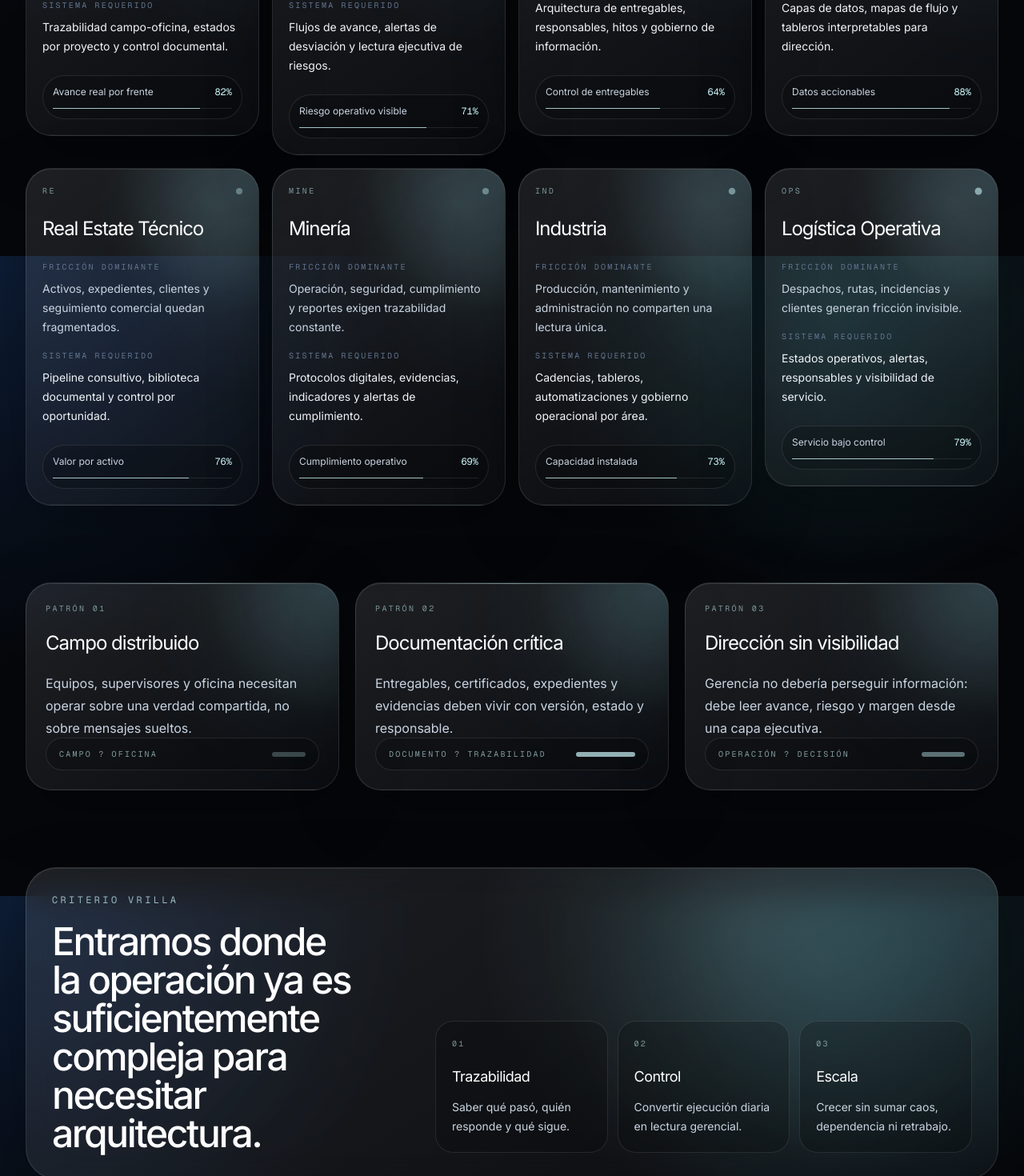
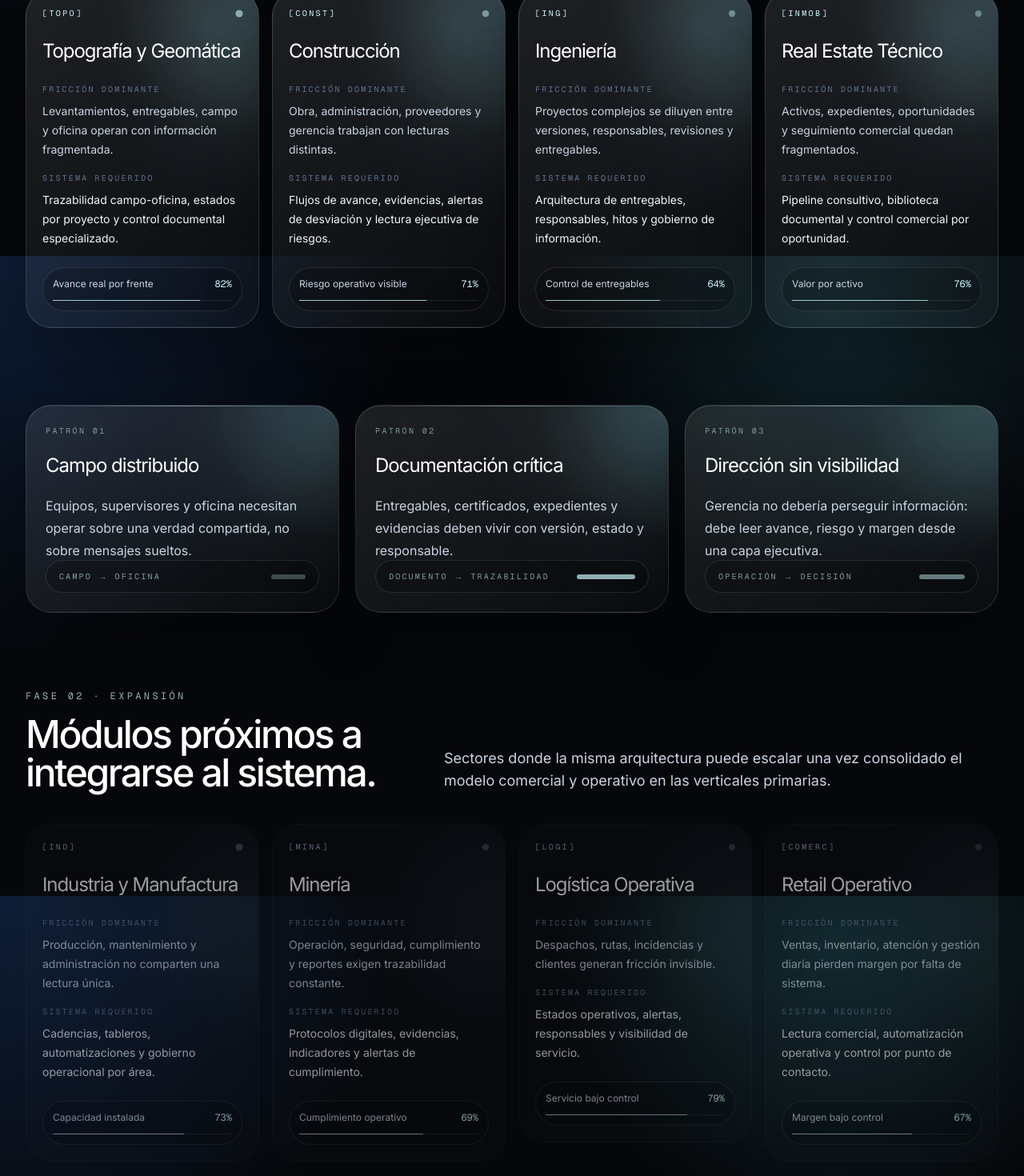
Before and after one commit to antoniobravocabanillas/vrilla.latam, a Next.js app: page /industrias in a window 1280 px wide. Shown: the part 1280-2750 px from the top of the page at 80% size. Built offline with nearby package versions, Linux system fonts and the light colour scheme.

Commit message:
Refine industries phases and CTA

```diff
--- a/src/components/industries-visual.tsx
+++ b/src/components/industries-visual.tsx
@@ -2,7 +2,7 @@
 
 import { motion } from "framer-motion";
 import { ArrowUpRight } from "lucide-react";
-import { Reveal } from "@/components/ui-primitives";
+import { PremiumLink, Reveal } from "@/components/ui-primitives";
 
 type Industry = {
   name: string;
@@ -11,90 +11,104 @@ type Industry = {
   system: string;
   executiveSignal: string;
   metric: string;
+  phase: "primary" | "expansion";
 };
 
-export const industrySystems: Industry[] = [
+const primaryIndustries: Industry[] = [
   {
-    name: "Topografía",
+    name: "Topografía y Geomática",
     code: "TOPO",
-    friction: "Cuadrillas, entregables y aprobaciones viven en canales separados.",
-    system: "Trazabilidad campo-oficina, estados por proyecto y control documental.",
+    friction: "Levantamientos, entregables, campo y oficina operan con información fragmentada.",
+    system: "Trazabilidad campo-oficina, estados por proyecto y control documental especializado.",
     executiveSignal: "Avance real por frente",
     metric: "82%",
+    phase: "primary",
   },
   {
     name: "Construcción",
-    code: "BUILD",
-    friction: "Obra, administración, proveedores y gerencia operan con lecturas distintas.",
-    system: "Flujos de avance, alertas de desviación y lectura ejecutiva de riesgos.",
+    code: "CONST",
+    friction: "Obra, administración, proveedores y gerencia trabajan con lecturas distintas.",
+    system: "Flujos de avance, evidencias, alertas de desviación y lectura ejecutiva de riesgos.",
     executiveSignal: "Riesgo operativo visible",
     metric: "71%",
+    phase: "primary",
   },
   {
     name: "Ingeniería",
-    code: "ENG",
-    friction: "Proyectos complejos se diluyen entre versiones, responsables y revisiones.",
+    code: "ING",
+    friction: "Proyectos complejos se diluyen entre versiones, responsables, revisiones y entregables.",
     system: "Arquitectura de entregables, responsables, hitos y gobierno de información.",
     executiveSignal: "Control de entregables",
     metric: "64%",
-  },
-  {
-    name: "Geomática",
-    code: "GEO",
-    friction: "Datos técnicos valiosos no siempre se traducen en decisión empresarial.",
-    system: "Capas de datos, mapas de flujo y tableros interpretables para dirección.",
-    executiveSignal: "Datos accionables",
-    metric: "88%",
+    phase: "primary",
   },
   {
     name: "Real Estate Técnico",
-    code: "RE",
-    friction: "Activos, expedientes, clientes y seguimiento comercial quedan fragmentados.",
-    system: "Pipeline consultivo, biblioteca documental y control por oportunidad.",
+    code: "INMOB",
+    friction: "Activos, expedientes, oportunidades y seguimiento comercial quedan fragmentados.",
+    system: "Pipeline consultivo, biblioteca documental y control comercial por oportunidad.",
     executiveSignal: "Valor por activo",
     metric: "76%",
+    phase: "primary",
   },
+];
+
+const expansionIndustries: Industry[] = [
   {
-    name: "Minería",
-    code: "MINE",
-    friction: "Operación, seguridad, cumplimiento y reportes exigen trazabilidad constante.",
-    system: "Protocolos digitales, evidencias, indicadores y alertas de cumplimiento.",
-    executiveSignal: "Cumplimiento operativo",
-    metric: "69%",
-  },
-  {
-    name: "Industria",
+    name: "Industria y Manufactura",
     code: "IND",
     friction: "Producción, mantenimiento y administración no comparten una lectura única.",
     system: "Cadencias, tableros, automatizaciones y gobierno operacional por área.",
     executiveSignal: "Capacidad instalada",
     metric: "73%",
+    phase: "expansion",
+  },
+  {
+    name: "Minería",
+    code: "MINA",
+    friction: "Operación, seguridad, cumplimiento y reportes exigen trazabilidad constante.",
+    system: "Protocolos digitales, evidencias, indicadores y alertas de cumplimiento.",
+    executiveSignal: "Cumplimiento operativo",
+    metric: "69%",
+    phase: "expansion",
   },
   {
     name: "Logística Operativa",
-    code: "OPS",
+    code: "LOGI",
     friction: "Despachos, rutas, incidencias y clientes generan fricción invisible.",
     system: "Estados operativos, alertas, responsables y visibilidad de servicio.",
     executiveSignal: "Servicio bajo control",
     metric: "79%",
+    phase: "expansion",
+  },
+  {
+    name: "Retail Operativo",
+    code: "COMERC",
+    friction: "Ventas, inventario, atención y gestión diaria pierden margen por falta de sistema.",
+    system: "Lectura comercial, automatización operativa y control por punto de contacto.",
+    executiveSignal: "Margen bajo control",
+    metric: "67%",
+    phase: "expansion",
   },
 ];
+
+export const industrySystems = [...primaryIndustries, ...expansionIndustries];
 
 const operatingPatterns = [
   {
     title: "Campo distribuido",
     body: "Equipos, supervisores y oficina necesitan operar sobre una verdad compartida, no sobre mensajes sueltos.",
-    signal: "Campo ? Oficina",
+    signal: "Campo → Oficina",
   },
   {
     title: "Documentación crítica",
     body: "Entregables, certificados, expedientes y evidencias deben vivir con versión, estado y responsable.",
-    signal: "Documento ? Trazabilidad",
+    signal: "Documento → Trazabilidad",
   },
   {
     title: "Dirección sin visibilidad",
     body: "Gerencia no debería perseguir información: debe leer avance, riesgo y margen desde una capa ejecutiva.",
-    signal: "Operación ? Decisión",
+    signal: "Operación → Decisión",
   },
 ];
 
@@ -118,15 +132,12 @@ export function IndustriesExperience() {
         </Reveal>
       </section>
 
-      <section className="container-shell pb-24">
-        <div className="grid gap-4 sm:grid-cols-2 xl:grid-cols-4">
-          {industrySystems.map((industry, index) => (
-            <Reveal key={industry.name} delay={index * 0.035} direction={index % 2 === 0 ? "left" : "right"}>
-              <IndustryCard industry={industry} index={index} />
-            </Reveal>
-          ))}
-        </div>
-      </section>
+      <IndustryPhase
+        eyebrow="Fase 01 · Sectores primarios"
+        title="Donde VRILLA puede generar impacto inmediato."
+        copy="Verticales técnicas con alto valor económico, procesos complejos y baja madurez digital. Aquí concentramos foco comercial, aprendizaje y validación operativa."
+        industries={primaryIndustries}
+      />
 
       <section className="container-shell pb-24">
         <div className="grid gap-5 lg:grid-cols-3">
@@ -154,50 +165,92 @@ export function IndustriesExperience() {
         </div>
       </section>
 
+      <IndustryPhase
+        eyebrow="Fase 02 · Expansión"
+        title="Módulos próximos a integrarse al sistema."
+        copy="Sectores donde la misma arquitectura puede escalar una vez consolidado el modelo comercial y operativo en las verticales primarias."
+        industries={expansionIndustries}
+        expansion
+      />
+
       <section className="container-shell pb-24">
-        <div className="relative overflow-hidden rounded-[2.4rem] border border-white/10 p-6 surface-panel lg:p-8">
-          <div className="absolute inset-0 bg-[radial-gradient(circle_at_75%_20%,rgba(189,248,255,0.12),transparent_36%)]" />
-          <div className="relative grid gap-8 lg:grid-cols-[0.8fr_1.2fr] lg:items-end">
-            <Reveal direction="left">
-              <div>
-                <p className="font-mono text-xs uppercase tracking-[0.28em] text-cyan-100/70">Criterio VRILLA</p>
-                <h2 className="mt-5 max-w-2xl text-balance text-4xl font-medium tracking-[-0.05em] text-white sm:text-5xl">
-                  Entramos donde la operación ya es suficientemente compleja para necesitar arquitectura.
-                </h2>
+        <Reveal direction="up">
+          <div className="relative overflow-hidden rounded-[2.4rem] border border-cyan-100/15 p-8 text-center surface-panel lg:p-10">
+            <div className="absolute inset-0 bg-[radial-gradient(circle_at_50%_0%,rgba(190,248,255,0.13),transparent_34%)]" />
+            <div className="relative mx-auto max-w-3xl">
+              <p className="font-mono text-xs uppercase tracking-[0.28em] text-cyan-100/70">Diagnóstico por contexto</p>
+              <h2 className="mt-5 text-balance text-3xl font-medium tracking-[-0.045em] text-white sm:text-4xl">
+                ¿Tu industria no está en la lista o requiere una solución a medida?
+              </h2>
+              <p className="mx-auto mt-5 max-w-2xl text-lg leading-8 text-slate-300">
+                Analizamos tu operación como un sistema, no como un nicho. Si existe fricción operativa, trazabilidad débil o baja visibilidad ejecutiva, podemos mapear el camino.
+              </p>
+              <div className="mt-8">
+                <PremiumLink href="/contacto">Solicitar Diagnóstico Operacional</PremiumLink>
               </div>
-            </Reveal>
-            <Reveal direction="right" delay={0.08}>
-              <div className="grid gap-3 sm:grid-cols-3">
-                {[
-                  ["01", "Trazabilidad", "Saber qué pasó, quién responde y qué sigue."],
-                  ["02", "Control", "Convertir ejecución diaria en lectura gerencial."],
-                  ["03", "Escala", "Crecer sin sumar caos, dependencia ni retrabajo."],
-                ].map(([number, title, body]) => (
-                  <div key={title} className="rounded-[1.4rem] border border-white/10 bg-black/20 p-5">
-                    <p className="font-mono text-[10px] uppercase tracking-[0.22em] text-cyan-100/55">{number}</p>
-                    <h3 className="mt-5 text-lg tracking-[-0.03em] text-white">{title}</h3>
-                    <p className="mt-3 text-sm leading-6 text-slate-300">{body}</p>
-                  </div>
-                ))}
-              </div>
-            </Reveal>
+            </div>
           </div>
-        </div>
+        </Reveal>
       </section>
     </>
   );
 }
 
-function IndustryCard({ industry, index }: { industry: Industry; index: number }) {
+function IndustryPhase({
+  eyebrow,
+  title,
+  copy,
+  industries,
+  expansion = false,
+}: {
+  eyebrow: string;
+  title: string;
+  copy: string;
+  industries: Industry[];
+  expansion?: boolean;
+}) {
   return (
-    <article className="group relative min-h-[310px] overflow-hidden rounded-[2rem] border border-white/10 p-5 surface-panel transition duration-500 hover:-translate-y-1 hover:border-cyan-100/25">
-      <div className="absolute inset-0 bg-[radial-gradient(circle_at_80%_10%,rgba(184,245,255,0.13),transparent_32%)] opacity-70 transition duration-500 group-hover:opacity-100" />
+    <section className="container-shell pb-24">
+      <div className="mb-10 grid gap-6 lg:grid-cols-[0.72fr_1fr] lg:items-end">
+        <Reveal direction="left">
+          <div>
+            <p className="font-mono text-xs uppercase tracking-[0.28em] text-cyan-100/70">{eyebrow}</p>
+            <h2 className="mt-4 max-w-2xl text-balance text-4xl font-medium tracking-[-0.05em] text-white sm:text-5xl">{title}</h2>
+          </div>
+        </Reveal>
+        <Reveal direction="right" delay={0.06}>
+          <p className="max-w-2xl text-base leading-7 text-slate-300 sm:text-lg">{copy}</p>
+        </Reveal>
+      </div>
+      <div className="grid gap-4 sm:grid-cols-2 xl:grid-cols-4">
+        {industries.map((industry, index) => (
+          <Reveal key={industry.name} delay={index * 0.035} direction={index % 2 === 0 ? "left" : "right"}>
+            <IndustryCard industry={industry} index={index} expansion={expansion} />
+          </Reveal>
+        ))}
+      </div>
+    </section>
+  );
+}
+
+function IndustryCard({ industry, index, expansion }: { industry: Industry; index: number; expansion: boolean }) {
+  return (
+    <article
+      className={`group relative min-h-[330px] overflow-hidden rounded-[2rem] p-5 transition duration-500 hover:-translate-y-1 ${
+        expansion
+          ? "border border-dashed border-white/10 opacity-60 hover:border-cyan-100/25 hover:opacity-100"
+          : "border border-white/12 opacity-100 hover:border-cyan-100/25 surface-panel"
+      }`}
+    >
+      <div className={`absolute inset-0 transition duration-500 ${expansion ? "bg-white/[0.025]" : "bg-[radial-gradient(circle_at_80%_10%,rgba(184,245,255,0.13),transparent_32%)] opacity-70 group-hover:opacity-100"}`} />
       <div className="absolute -right-16 top-10 h-40 w-40 rounded-full bg-cyan-200/10 blur-3xl" />
       <div className="relative flex h-full flex-col">
         <div className="flex items-center justify-between gap-4">
-          <p className="font-mono text-[10px] uppercase tracking-[0.24em] text-cyan-100/55">{industry.code}</p>
+          <p className={`font-mono text-[10px] uppercase tracking-[0.24em] ${expansion ? "text-slate-400 group-hover:text-cyan-100/70" : "text-cyan-100"}`}>
+            [{industry.code}]
+          </p>
           <motion.span
-            className="size-2 rounded-full bg-cyan-100"
+            className={`size-2 rounded-full ${expansion ? "bg-slate-500 group-hover:bg-cyan-100" : "bg-cyan-100"}`}
             animate={{ opacity: [0.35, 1, 0.35], scale: [1, 1.35, 1] }}
             transition={{ duration: 2.8, delay: index * 0.15, repeat: Infinity, ease: "easeInOut" }}
           />
@@ -259,15 +312,15 @@ function IndustryCommandPanel() {
         ))}
       </svg>
       <div className="relative grid h-full min-h-[390px] grid-cols-2 gap-3 sm:grid-cols-4">
-        {industrySystems.slice(0, 8).map((industry, index) => (
+        {industrySystems.map((industry, index) => (
           <motion.div
             key={industry.code}
-            className="self-center rounded-2xl border border-white/10 bg-black/20 p-3 backdrop-blur-md"
+            className={`self-center rounded-2xl border p-3 backdrop-blur-md ${industry.phase === "primary" ? "border-white/10 bg-black/20" : "border-dashed border-white/10 bg-black/10 opacity-70"}`}
             animate={{ y: [0, index % 2 === 0 ? -8 : 8, 0] }}
             transition={{ duration: 4.5 + index * 0.25, repeat: Infinity, ease: "easeInOut" }}
           >
             <div className="flex items-center justify-between gap-3">
-              <span className="font-mono text-[10px] uppercase tracking-[0.2em] text-cyan-100/55">{industry.code}</span>
+              <span className="font-mono text-[10px] uppercase tracking-[0.2em] text-cyan-100/55">[{industry.code}]</span>
               <ArrowUpRight className="size-3 text-cyan-100/60" />
             </div>
             <p className="mt-3 text-sm text-white">{industry.name}</p>
```
